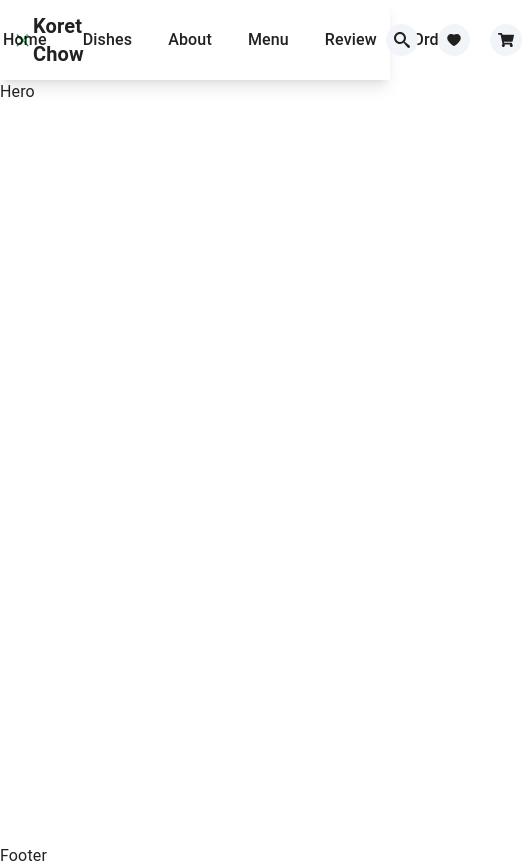
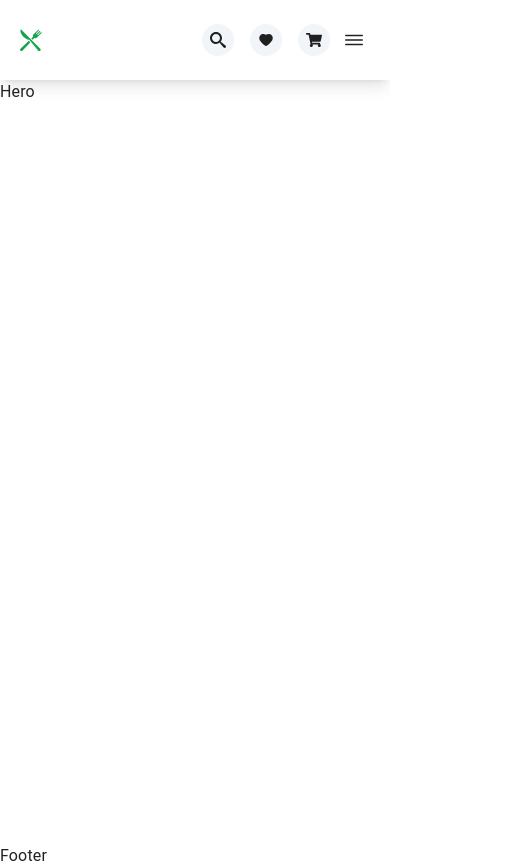
Before and after one commit to gidi-babz/koret-chow, a Next.js app: page / in a window 390 px wide. Shown: the whole page, 522 px wide, since content can reach past the window. Built offline with nearby package versions, Linux system fonts and the light colour scheme.

Commit message:
initial sidebar

```diff
--- a/components/Logo.js
+++ b/components/Logo.js
@@ -6,7 +6,7 @@ const Logo = () => {
 		<>
 			<Box
 				sx={{
-					width: 145,
+					width: { xs: '30px', sm: 145 },
 					height: 80,
 					display: 'flex',
 					justifyContent: 'center',
@@ -18,7 +18,10 @@ const Logo = () => {
 				<Typography
 					variant="h7"
 					component="h1"
-					className="font-semibold text-xl"
+					sx={{
+						display: { xs: 'none', sm: 'block' },
+					}}
+					className="font-semibold text-xl "
 				>
 					Koret Chow
 				</Typography>
--- a/components/Navbar.js
+++ b/components/Navbar.js
@@ -10,6 +10,7 @@ import Box from '@mui/material/Box';
 import Container from '@mui/material/Container';
 import Logo from './Logo';
 import headerdata from '../assets/headerdata';
+import Sidebar from './drawer';
 
 const Navbar = () => {
 	return (
@@ -26,10 +27,10 @@ const Navbar = () => {
 				>
 					<Logo />
 
-					<ul className="flex flex-1 w-3/4 items-center justify-center gap-5 p-3 mr-6">
+					<ul className="flex flex-1 w-3/4 items-center justify-center gap-5 p-3 mr-6 hidden lg:flex">
 						{headerdata.map((item, i) => (
 							<Link
-								className="cursor-pointer font-medium  px-2 py-1 rounded-sm hover:text-green-600 active:bg-green-600 active:text-white"
+								className="cursor-pointer font-medium px-2 py-1 rounded-sm hover:text-green-600 active:bg-green-600 active:text-white"
 								key={i}
 								activeClass="active"
 								to={item.path}
@@ -43,7 +44,7 @@ const Navbar = () => {
 						))}
 					</ul>
 
-					<div className="flex items-center justify-center gap-5 mr-2">
+					<div className="flex items-center justify-center gap-4 ml-auto sm:ml-80 md:ml-auto lg:gap-5 lg:ml-0 mr-2">
 						<div className="bg-slate-100 rounded-full p-2 hover:drop-shadow cursor-pointer">
 							<ImSearch />
 						</div>
@@ -54,6 +55,9 @@ const Navbar = () => {
 							<FaShoppingCart />
 						</div>
 					</div>
+					<div className="flex items-center justify-center ml-2 cursor-pointer">
+						<Sidebar />
+					</div>
 				</Box>
 			</Container>
 		</nav>
--- /dev/null
+++ b/components/drawer.js
@@ -0,0 +1,33 @@
+import React, { useState } from 'react';
+import { Box, Drawer, IconButton } from '@mui/material';
+import { IoMenuOutline } from 'react-icons/io5';
+
+const Sidebar = () => {
+	const [isDrawerOpen, setIsDrawerOpen] = useState(false);
+
+	return (
+		<div>
+			<IconButton
+				size="medium"
+				edge="start"
+				color="inherit"
+				aria-label="Drawer"
+				onClick={() => setIsDrawerOpen(true)}
+			>
+				<IoMenuOutline className="lg:hidden" />
+			</IconButton>
+
+			<Drawer
+				anchor="left"
+				open={isDrawerOpen}
+				onClose={() => setIsDrawerOpen(false)}
+			>
+				<Box p={2} width="250px" textAlign="center" role="presentation">
+					<h2>Sidebar</h2>
+				</Box>
+			</Drawer>
+		</div>
+	);
+};
+
+export default Sidebar;
--- a/package.json
+++ b/package.json
@@ -15,6 +15,7 @@
     "next": "12.3.1",
     "next-compose-plugins": "^2.2.1",
     "next-optimized-images": "^2.6.2",
+    "rc-drawer": "^5.1.0",
     "react": "18.2.0",
     "react-custom-scrollbars": "^4.2.1",
     "react-dom": "18.2.0",
```
Also changed, not shown: 1 other file (tests, documents, lock files or other folders).
